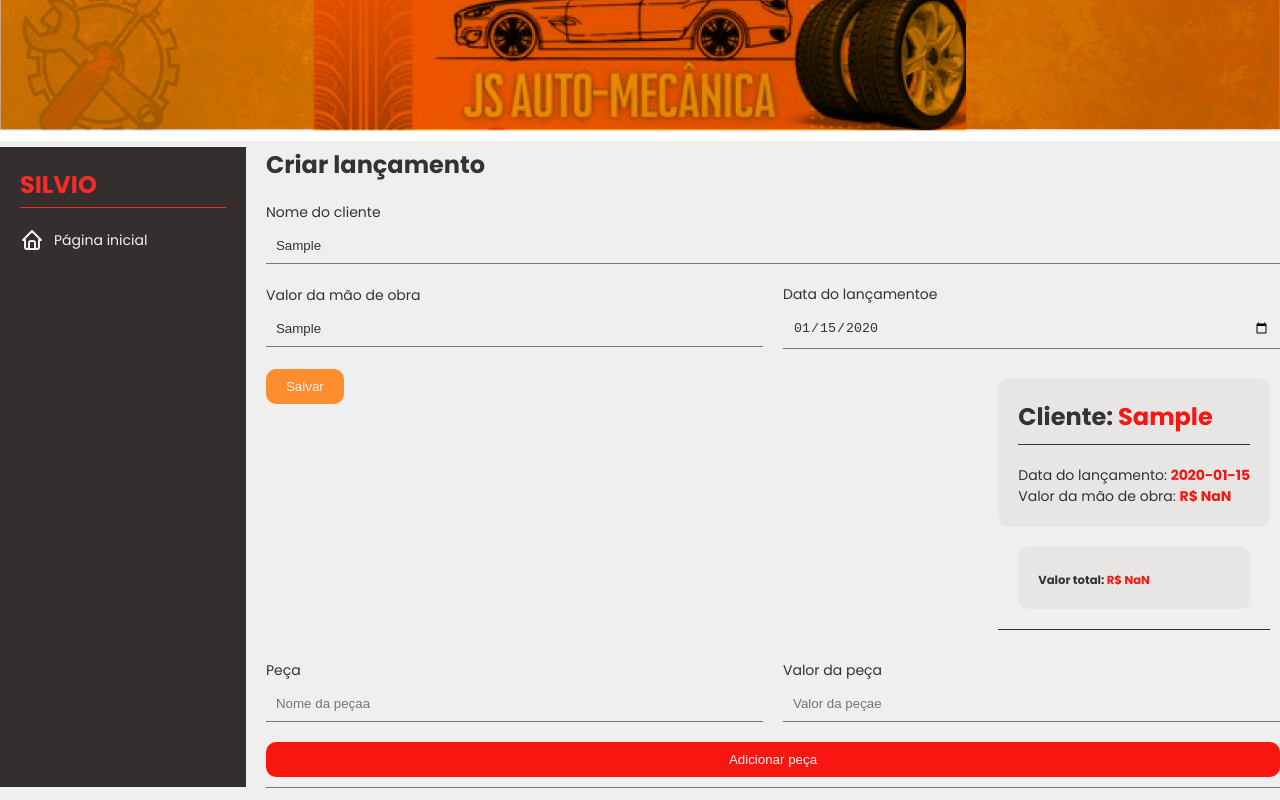
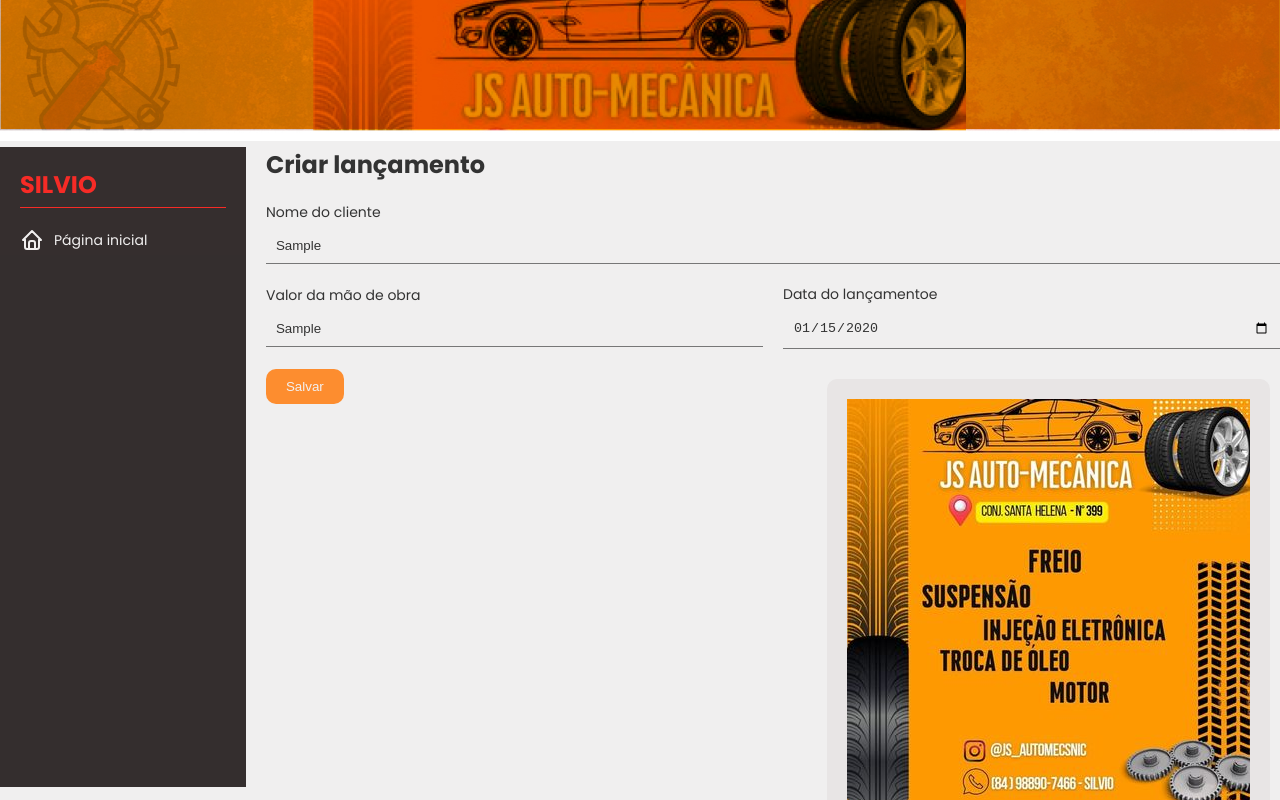
Before and after one commit to alexssandrodev/jsautosoftware, a React (Vite) app: page / in a window 1280 px wide. Both pictures are taken after typing "Sample", "Sample", "2020-01-15" into the empty fields and a click on the button "Salvar". Shown: the top 800 px of the page. Built offline with nearby package versions, Linux system fonts and the light colour scheme.

Commit message:
add logo to pdf

```diff
--- a/package.json
+++ b/package.json
@@ -13,6 +13,7 @@
     "@tabler/icons-react": "^2.44.0",
     "react": "^18.2.0",
     "react-dom": "^18.2.0",
+    "react-router-dom": "^6.21.0",
     "react-to-pdf": "^1.0.1",
     "uuid": "^9.0.1"
   },
--- a/src/App.tsx
+++ b/src/App.tsx
@@ -8,6 +8,7 @@
 import Header from './components/Header';
 import { IconX } from '@tabler/icons-react';
 import { v4 as uuidv4 } from 'uuid';
+import banner from './assets/logo.jpeg';
 
 function App() {
   const { launch, setLaunch } = useLaunch();
@@ -114,6 +115,7 @@
                   <ul>
                     {data.map((item) =>
                       <li key={item.id}>
+                        <img src={banner} alt="Banner" />
                         <h2 className={styles.subTitle}>Cliente: <strong>{item.name}</strong></h2>
                         <span>Data do lançamento: <strong>{item.date}</strong></span>
                         <p>Valor da mão de obra: <strong>{format(item.valueHandConstructions)}</strong></p>
```
Also changed, not shown: src/assets/logo.jpeg (added), 1 other file (tests, documents, lock files or other folders).
